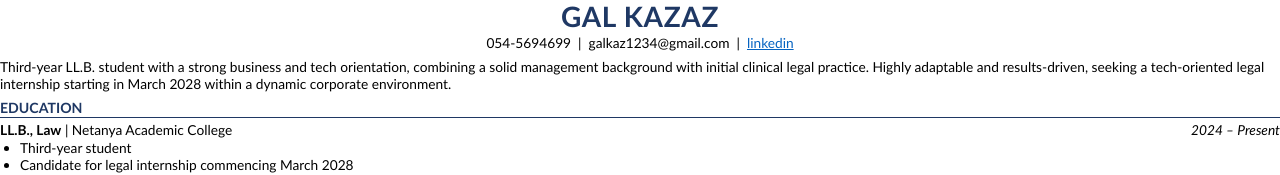
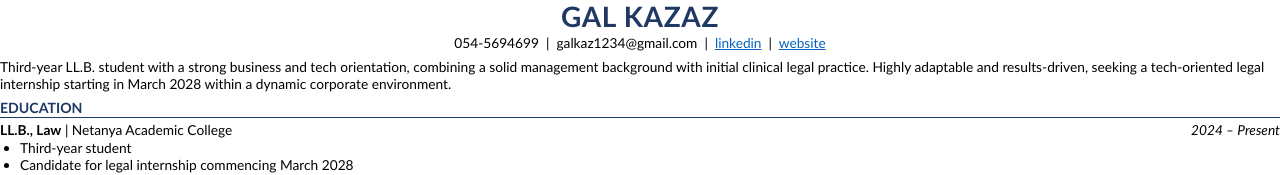
Before and after one commit to galkaz6969-ai/portfolio, a plain HTML site: page source/cv.html in a window 1280 px wide. Shown: the top 175 px of the page. Drawn offline with Linux system fonts and the light colour scheme.

Commit message:
Add website link to CV header
Co-Authored-By: Claude Opus 5.5 <noreply@anthropic.com>
Claude-Session: https://claude.ai/code/session_017mFTF1ZfKLP6DKr9ga43aG

```diff
--- a/source/cv.html
+++ b/source/cv.html
@@ -17,7 +17,7 @@ li { margin: 0 0 1pt; }
 p { margin: 0 0 2pt; }
 </style></head><body>
 <h1>GAL KAZAZ</h1>
-<div class="contact">054-5694699 &nbsp;|&nbsp; galkaz1234@gmail.com &nbsp;|&nbsp; <a href="https://www.linkedin.com/in/gal-kazaz">linkedin</a></div>
+<div class="contact">054-5694699 &nbsp;|&nbsp; galkaz1234@gmail.com &nbsp;|&nbsp; <a href="https://www.linkedin.com/in/gal-kazaz">linkedin</a> &nbsp;|&nbsp; <a href="https://gal-kazaz.vercel.app">website</a></div>
 <p class="summary">Third-year LL.B. student with a strong business and tech orientation, combining a solid management background with initial clinical legal practice. Highly adaptable and results-driven, seeking a tech-oriented legal internship starting in March 2028 within a dynamic corporate environment.</p>
 
 <h2>Education</h2>
```
Also changed, not shown: 1 other file.
